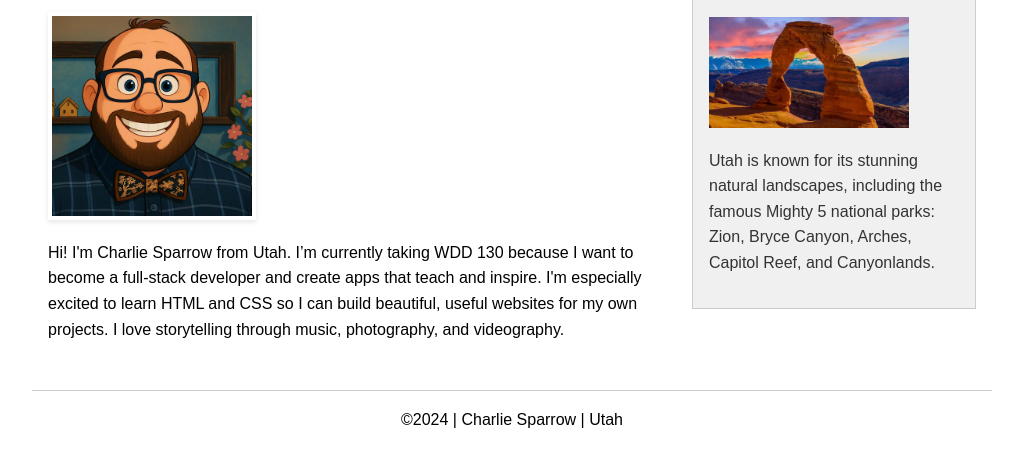
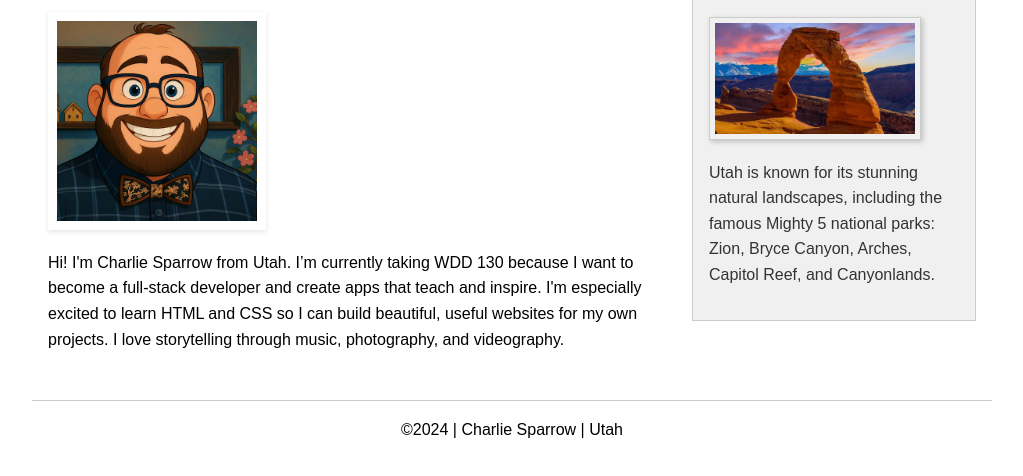
Before and after one commit to CharlieLSparrow/wdd130, a plain HTML site: page index.html in a window 1280 px wide. Shown: the part 218-694 px from the top of the page, without its empty margins (128-1151 px from the left). Drawn offline with Linux system fonts and the light colour scheme.

Commit message:
Adjusted to meet grader requirements

```diff
--- a/styles/style.css
+++ b/styles/style.css
@@ -25,6 +25,14 @@ nav a:hover {
 main {
   padding: 1rem;
   max-width: 800px;
+}
+
+img {
+    width: 200px;
+    height: auto;
+    border: 1px solid #ccc;
+    padding: 5px;
+    box-shadow: 2px 2px 5px rgba(0,0,0,0.2);
 }
 
 main img {
```
